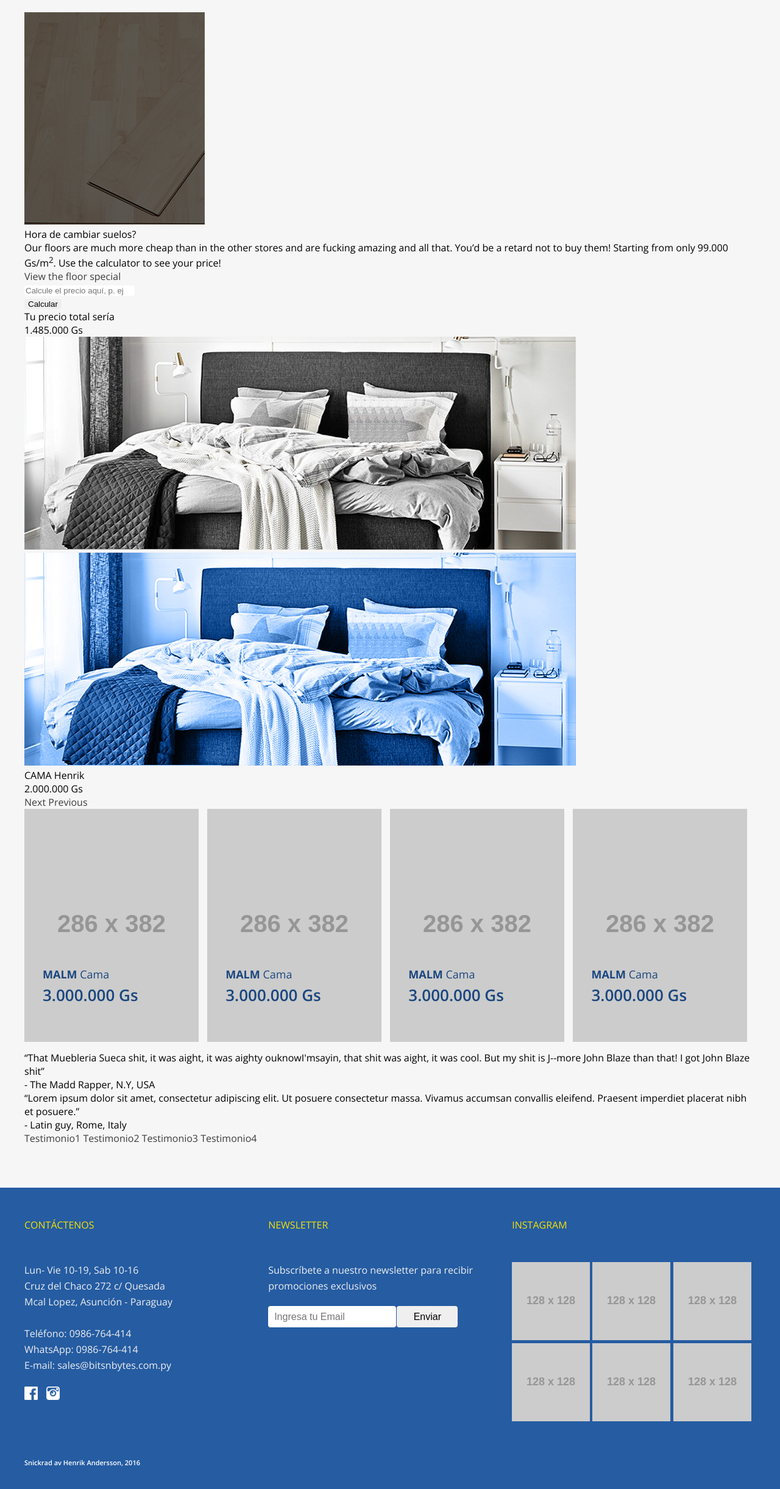
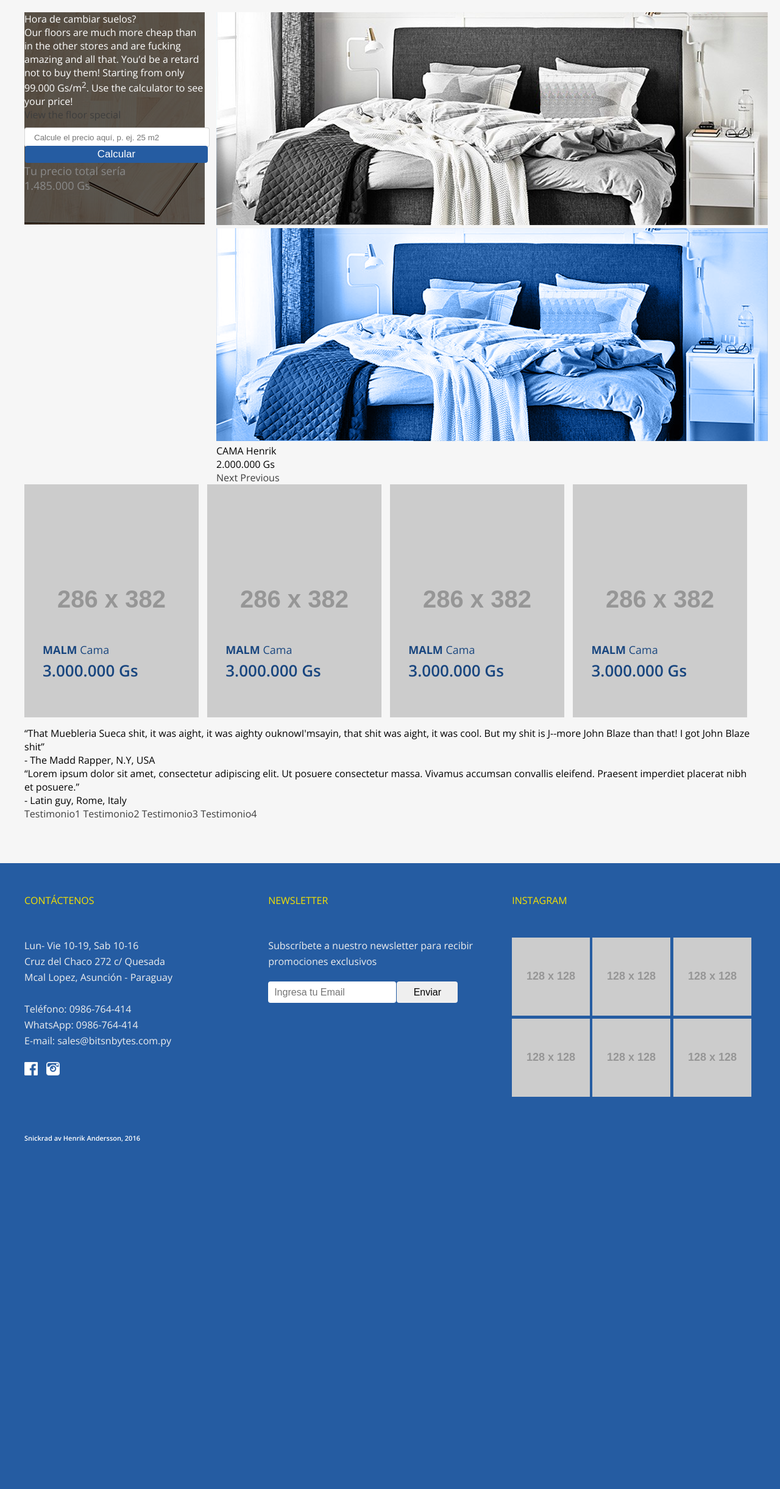
Before and after one commit to henke101/muebleriasueca, a PHP site: page / in a window 1280 px wide. Shown: the part 110-2551 px from the top of the page at 61% size. After the commit the page ends 1982 px from the top, so only its background shows below. Run offline with PHP 8.4, Linux system fonts and the light colour scheme; grey boxes labelled with a size stand in for pictures from a placeholder-image service; some libraries are stand-ins or nearby versions.

Commit message:
start add style to floor calc in home page

```diff
--- a/home.php
+++ b/home.php
@@ -1,24 +1,30 @@
-<section class="startpage_floor">
-	<img src="floor_calc_bg.png" alt="bg_image">
+<div class="home_top cf">
+	<div class="home_floor_calc">
+		<div class="home_floor_calc_content">
 			<h1 class="startpage_floor_name">Hora de cambiar suelos?</h1>
 			<p class="startpage_floor_descr"> Our floors are much more cheap than in the other stores and are fucking amazing and all that. You’d be a retard not to buy them! Starting from only 99.000 Gs/m<sup>2</sup>. Use the calculator to see your price!
 			</p>
 			<a href="?page=floors">View the floor special</a>
+			<div class="floor_text_calc">
 				<form>
-		<input type="number" placeholder="Calcule el precio aquí, p. ej. 25 m2"  min="0"><br>
-		<input type="submit" value="Calcular">
+					<input class="floor_input_spinner" type="number" placeholder="Calcule el precio aquí, p. ej. 25 m2"  min="0"><br>
+					<input class="floor_input_submit" type="submit" value="Calcular">
 				</form>
 				<p class="startpage_precio_total"> Tu precio total sería <br> 1.485.000 Gs
 				</p>
-</section>
-<div>
+			</div>
+		</div>
+		<img src="floor_calc_bg.png" alt="bg_image">
+	</div>
+	<div class="home_carousel">
 		<img src="carousel_bg.png" alt="bg_image">
 		<img src="carousel_bg2.png" alt="bg_image">
 		<p>CAMA Henrik <br> 2.000.000 Gs</p>
 		<a class="arrow arrow-next" href="">Next</a>
 		<a class="arrow arrow-prev" href="">Previous</a>
 	</div>
-<div>
+</div>
+<div class="featured_prods">
 	<article class="prod_thumb">
 		<div class="prod_thumb_text">
 			<h1>MALM</h1>
@@ -59,7 +65,8 @@
 			<img src="http://placehold.it/286x382">
 		</a>
 	</article>
-	<div>
+</div>
+<div class="testimonials">
 	<p>
 		“That Muebleria Sueca shit, it was aight, it was aighty ouknowI'msayin, that shit was aight, it was cool. But my shit is J--more John Blaze than that! I got John Blaze shit” <br>
 		- The Madd Rapper, N.Y, USA
--- a/index.php
+++ b/index.php
@@ -35,7 +35,6 @@
         <form class="search">
           <input type="search" name="search" placeholder="Busca productos">
         </form>
-        <br>
         <ul class="main_nav">
           <li><a href="?page=catalog">Catálogo</a></li>
           <li><a href="?page=offers">Ofertas</a></li>
--- a/style.css
+++ b/style.css
@@ -2,7 +2,7 @@ html, body, div, span, applet, object, iframe,
 h1, h2, h3, h4, h5, h6, p, blockquote, pre,
 a, abbr, acronym, address, big, cite, code,
 del, dfn, em, img, ins, kbd, q, s, samp,
-small, strike, strong, sub, tt, var,
+small, strike, strong, tt, var,
 b, u, i, center, input
 dl, dt, dd, ol, ul, li,
 fieldset, form, label, legend,
@@ -34,6 +34,7 @@ input {
 	border: hidden;
 }
 header {
+	/* margin-bottom: 10px; */
 	background-color: #255ca2;
 	color: #0a00a;
 	height: 110px;
@@ -287,15 +288,15 @@ footer .content .footer_foot {
 	border-color: rgba(0,0,0,0.16);
 	margin-bottom: -3px;
 	padding-left: 5%;
-    width: 95%;
+	width: 95%;
 }
 .floor_input_submit {
 	margin: 1px;
 	background-color: #255ca2;
 	color: white;
-    font-size: 17px;
-    font-weight: 300;
-    width: 100%;
+	font-size: 17px;
+	font-weight: 300;
+	width: 100%;
 }
 .floor_precio_total {
 	text-align: center;
@@ -337,6 +338,28 @@ footer .content .footer_foot {
 .find_us img {
 	width: 100%;
 }
+.home_floor_calc {
+	display: inline-block;
+	max-width: 300px;
+	float: left;
+	position: relative;
+}
+.home_carousel {
+	display: inline-block;
+	max-width: 885px;
+	float: right;
+	position: relative;
+}
+.home_floor_calc_content {
+	z-index: 1;
+	position: absolute;
+	width: 300px;
+	color: white;
+}
+.home_floor_calc img {
+	position: absolute;
+    top: 0;
+}
 
 /* Clearfix */
 .cf:before,
```
Lines whose indentation alone changed are shown as unchanged.
